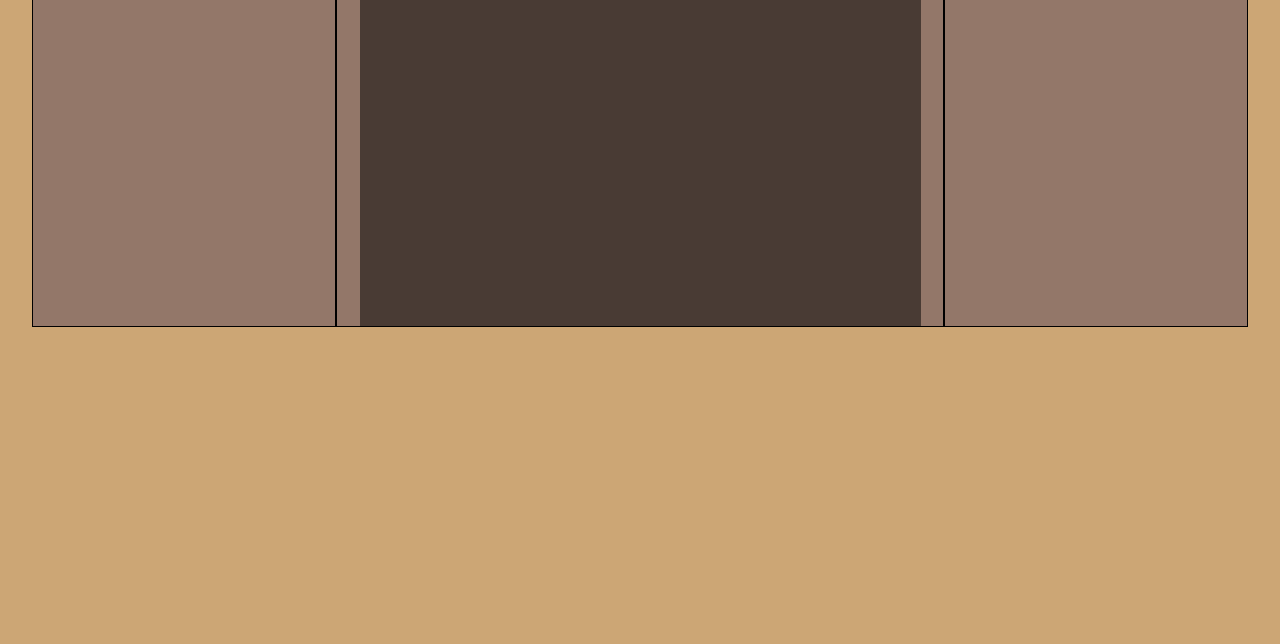
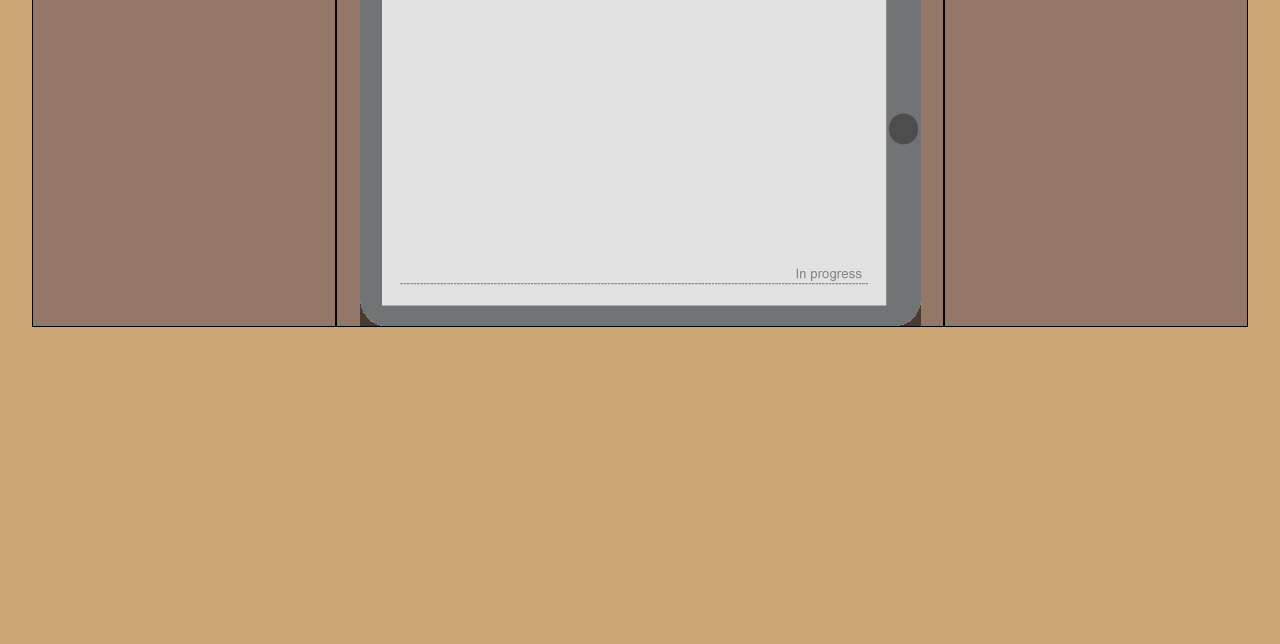
Before and after one commit to SaimonAraque/FlatDesign, a plain HTML site: page index.html in a window 1280 px wide. Shown: the part 156-800 px from the top of the page. Drawn offline with Linux system fonts and the light colour scheme; the site is published under a folder, as on GitHub Pages, so addresses that start at the root find nothing.

Commit message:
Update styles.css

```diff
--- a/css/styles.css
+++ b/css/styles.css
@@ -91,7 +91,7 @@ ul {
   @media screen and (min-width: 0) {
     .tablet {
       height: 450px;
-      background-image: url("/res/tablet-rotate.png");
+      background-image: url("../res/tablet-rotate.png");
       background-position: 50% 0;
       background-size: contain;
       background-repeat: no-repeat; } }
@@ -99,4 +99,4 @@ ul {
     .tablet {
       width: 561px;
       height: 394px;
-      background-image: url("/res/tablet-1.png"); } }
+      background-image: url("../res/tablet-1.png"); } }
```
